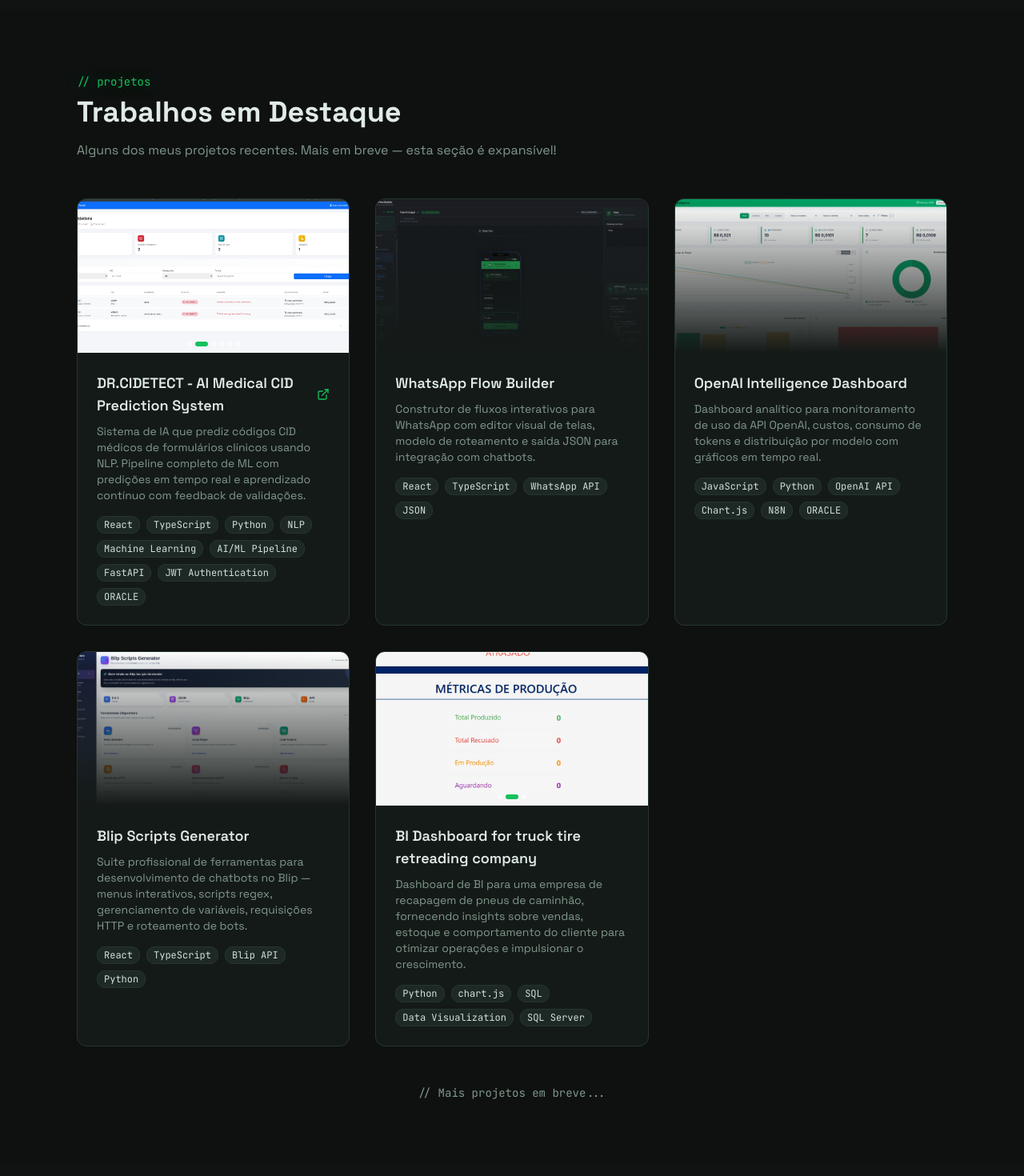
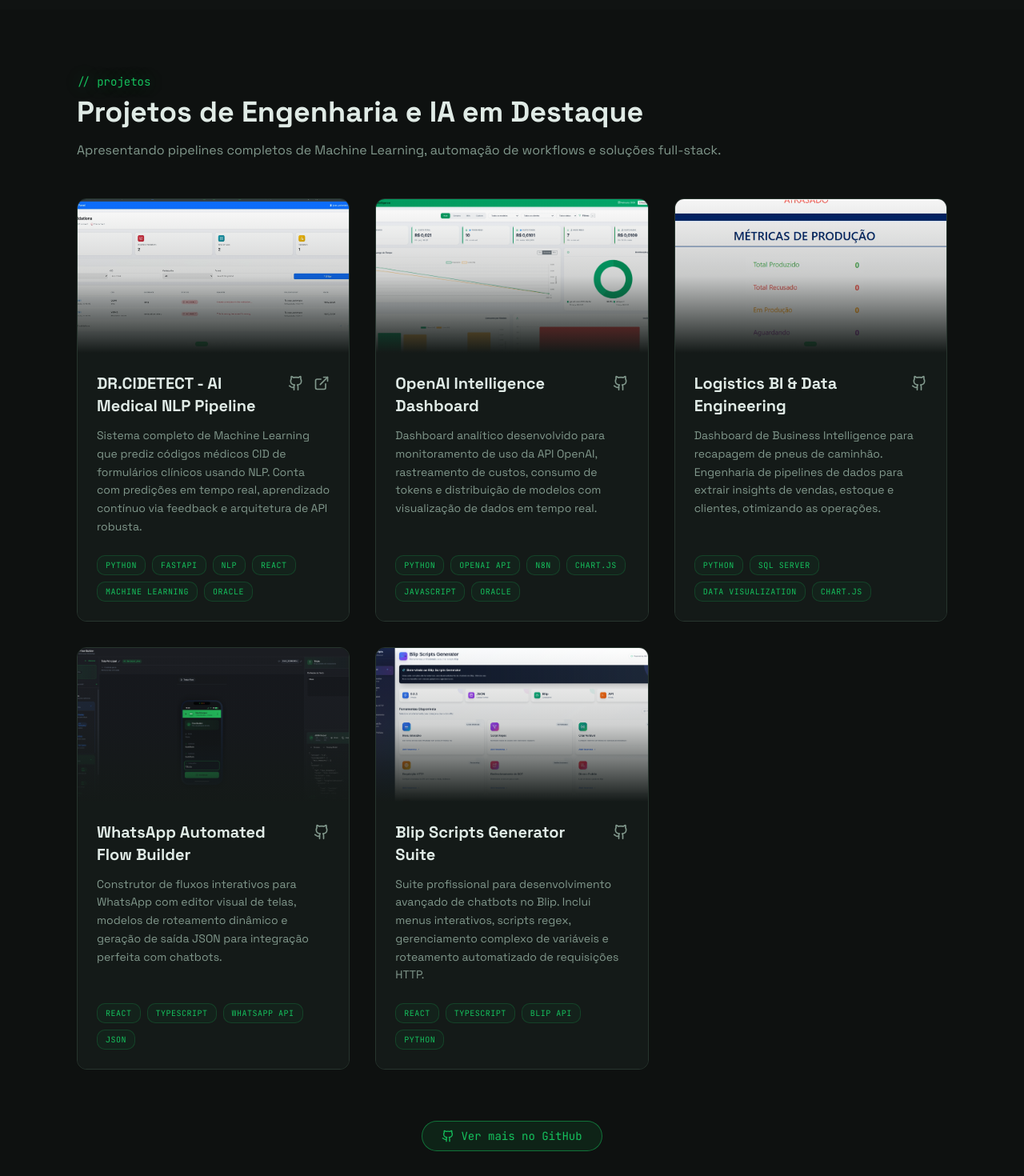
Before and after one commit to JoaoVictorPoloniato/PORTFOLIO, a React (Vite) app: page / in a window 1280 px wide. Shown: the part 2380-3850 px from the top of the page at 80% size. Built offline with nearby package versions, Linux system fonts and the light colour scheme; the HTML template or start-up script is replaced by a standard one.

Commit message:
Fix: Ajust my projects

```diff
--- a/src/components/ProjectsSection.tsx
+++ b/src/components/ProjectsSection.tsx
@@ -1,21 +1,20 @@
 import { useLanguage } from "@/contexts/LanguageContext";
 import { motion } from "framer-motion";
-import { ExternalLink } from "lucide-react";
-import ImageCarousel from "@/components/ImageCarousel"; // Importe o novo componente
+import { ExternalLink, Github } from "lucide-react";
+import ImageCarousel from "@/components/ImageCarousel";
 import projectWhatsapp from "@/assets/project-whatsapp.png";
 import projectOpenai from "@/assets/project-openai.png";
 import projectBlip from "@/assets/project-blip.png";
 
-// Importe as imagens do DR.CIDETECT (você vai adicionar depois)
+// Imagens DR.CIDETECT
 import cidetect1 from "@/assets/dashboard-frente.png";
 import cidetect2 from "@/assets/cids.png";
 import cidetect3 from "@/assets/aprovacoes.png";
 import cidetect4 from "@/assets/fomulario.png";
 import cidetect5 from "@/assets/insert_cid.png";
 import cidetect6 from "@/assets/tutorial.png";
-// Adicione mais imports conforme necessário
 
-// Dash Gapy
+// Imagens Dash Gapy
 import dashgap1 from "@/assets/gapy1.png";
 import dashgap2 from "@/assets/gapy2.png";
 import dashgap3 from "@/assets/gapy3.png";
@@ -23,10 +22,11 @@ import dashgap3 from "@/assets/gapy3.png";
 interface Project {
   title: string;
   description: string;
-  image?: string; // Mantido para compatibilidade
-  images?: string[]; // Novo campo para carrossel
+  image?: string;
+  images?: string[];
   techs: string[];
   link?: string;
+  github?: string;
 }
 
 const ProjectsSection = () => {
@@ -34,62 +34,56 @@ const ProjectsSection = () => {
 
   const projects: Project[] = [
     {
-      title: "DR.CIDETECT - AI Medical CID Prediction System",
+      title: "DR.CIDETECT - AI Medical NLP Pipeline",
       description: t(
-        "AI system that predicts medical CID codes from clinical forms using NLP. Complete ML pipeline with real-time predictions and continuous learning from validation feedback.",
-        "Sistema de IA que prediz códigos CID médicos de formulários clínicos usando NLP. Pipeline completo de ML com predições em tempo real e aprendizado contínuo com feedback de validações."
+        "End-to-end Machine Learning system that predicts medical ICD (CID) codes from clinical forms using NLP. Features real-time predictions, continuous learning from validation feedback, and robust API architecture.",
+        "Sistema completo de Machine Learning que prediz códigos médicos CID de formulários clínicos usando NLP. Conta com predições em tempo real, aprendizado contínuo via feedback e arquitetura de API robusta."
       ),
-      images: [
-        cidetect1,
-        cidetect2,
-        cidetect3,
-        cidetect4,
-        cidetect5,
-        cidetect6
-      ],
-      techs: ["React", "TypeScript", "Python", "NLP", "Machine Learning", "AI/ML Pipeline", "FastAPI", "JWT Authentication", "ORACLE"],
+      images: [cidetect1, cidetect2, cidetect3, cidetect4, cidetect5, cidetect6],
+      techs: ["Python", "FastAPI", "NLP", "React", "Machine Learning", "Oracle"],
       link: "#",
-    },
-    {
-      title: "WhatsApp Flow Builder",
-      description: t(
-        "Interactive flow builder for WhatsApp with visual screen editor, routing model, and JSON output for chatbot integration.",
-        "Construtor de fluxos interativos para WhatsApp com editor visual de telas, modelo de roteamento e saída JSON para integração com chatbots."
-      ),
-      image: projectWhatsapp,
-      techs: ["React", "TypeScript", "WhatsApp API", "JSON"],
+      github: "https://github.com/joaovictorPoloniato/seu-repo-cidetect", // Coloque seu link aqui
     },
     {
       title: "OpenAI Intelligence Dashboard",
       description: t(
-        "Analytics dashboard for monitoring OpenAI API usage, costs, token consumption, and model distribution with real-time charts.",
-        "Dashboard analítico para monitoramento de uso da API OpenAI, custos, consumo de tokens e distribuição por modelo com gráficos em tempo real."
+        "Analytics dashboard tailored for monitoring OpenAI API usage, tracking costs, token consumption, and model distribution through real-time data visualization.",
+        "Dashboard analítico desenvolvido para monitoramento de uso da API OpenAI, rastreamento de custos, consumo de tokens e distribuição de modelos com visualização de dados em tempo real."
       ),
       image: projectOpenai,
-      techs: ["JavaScript", "Python", "OpenAI API", "Chart.js", "N8N", "ORACLE"],
+      techs: ["Python", "OpenAI API", "N8N", "Chart.js", "JavaScript", "Oracle"],
+      github: "https://github.com/joaovictorPoloniato/seu-repo-openai",
     },
     {
-      title: "Blip Scripts Generator",
+      title: "Logistics BI & Data Engineering",
       description: t(
-        "Professional toolset for Blip chatbot development — interactive menus, regex scripts, variable management, HTTP requests, and bot routing.",
-        "Suite profissional de ferramentas para desenvolvimento de chatbots no Blip — menus interativos, scripts regex, gerenciamento de variáveis, requisições HTTP e roteamento de bots."
+        "Business Intelligence dashboard for a truck tire retreading company. Engineered data pipelines to extract insights on sales, inventory, and customer behavior, optimizing operations.",
+        "Dashboard de Business Intelligence para recapagem de pneus de caminhão. Engenharia de pipelines de dados para extrair insights de vendas, estoque e clientes, otimizando as operações."
+      ),
+      images: [dashgap1, dashgap2, dashgap3],
+      techs: ["Python", "SQL Server", "Data Visualization", "Chart.js"],
+      github: "https://github.com/joaovictorPoloniato/seu-repo-bi",
+    },
+    {
+      title: "WhatsApp Automated Flow Builder",
+      description: t(
+        "Interactive flow builder for WhatsApp featuring a visual screen editor, dynamic routing models, and JSON output generation for seamless chatbot integration.",
+        "Construtor de fluxos interativos para WhatsApp com editor visual de telas, modelos de roteamento dinâmico e geração de saída JSON para integração perfeita com chatbots."
+      ),
+      image: projectWhatsapp,
+      techs: ["React", "TypeScript", "WhatsApp API", "JSON"],
+      github: "https://github.com/joaovictorPoloniato/seu-repo-whatsapp",
+    },
+    {
+      title: "Blip Scripts Generator Suite",
+      description: t(
+        "Professional toolset for advanced Blip chatbot development. Includes interactive menus, regex scripts, complex variable management, and automated HTTP requests routing.",
+        "Suite profissional para desenvolvimento avançado de chatbots no Blip. Inclui menus interativos, scripts regex, gerenciamento complexo de variáveis e roteamento automatizado de requisições HTTP."
       ),
       image: projectBlip,
       techs: ["React", "TypeScript", "Blip API", "Python"],
+      github: "https://github.com/joaovictorPoloniato/seu-repo-blip",
     },
-    {
-      title: "BI Dashboard for truck tire retreading company",
-      description: t(
-        "BI dashboard for a truck tire retreading company, providing insights into sales, inventory, and customer behavior to optimize operations and drive growth.",
-        "Dashboard de BI para uma empresa de recapagem de pneus de caminhão, fornecendo insights sobre vendas, estoque e comportamento do cliente para otimizar operações e impulsionar o crescimento."
-      ),
-      images: [
-        dashgap1,
-        dashgap2,
-        dashgap3
-      ],
-      techs: ["Python", "chart.js", "SQL", "Data Visualization", "SQL Server"],
-    }
   ];
 
   return (
@@ -105,12 +99,12 @@ const ProjectsSection = () => {
             {"// "}{t("projects", "projetos")}
           </h2>
           <h3 className="mb-4 text-3xl font-bold text-foreground md:text-4xl">
-            {t("Featured Work", "Trabalhos em Destaque")}
+            {t("Featured AI & Engineering Work", "Projetos de Engenharia e IA em Destaque")}
           </h3>
           <p className="mb-12 text-muted-foreground">
             {t(
-              "Some of my recent projects. More coming soon — this section is expandable!",
-              "Alguns dos meus projetos recentes. Mais em breve — esta seção é expansível!"
+              "Showcasing end-to-end Machine Learning pipelines, automation workflows, and full-stack solutions.",
+              "Apresentando pipelines completos de Machine Learning, automação de workflows e soluções full-stack."
             )}
           </p>
         </motion.div>
@@ -123,40 +117,65 @@ const ProjectsSection = () => {
               whileInView={{ opacity: 1, y: 0 }}
               viewport={{ once: true }}
               transition={{ delay: i * 0.15, duration: 0.5 }}
-              className="group overflow-hidden rounded-lg border border-border bg-card transition-all hover:border-primary hover:border-glow"
+              className="group flex flex-col overflow-hidden rounded-lg border border-border bg-card transition-all hover:-translate-y-1 hover:border-primary hover:shadow-[0_0_20px_rgba(var(--primary),0.2)]"
             >
-              <div className="relative overflow-hidden">
+              <div className="relative overflow-hidden h-48 bg-background/50">
                 {project.images ? (
-                  // Usa o carrossel se tiver múltiplas imagens
+                  <div className="h-full w-full">
                     <ImageCarousel images={project.images} alt={project.title} interval={5000} />
+                  </div>
                 ) : (
-                  // Usa imagem única se não tiver carrossel
-                  <>
                   <img
                     src={project.image}
                     alt={project.title}
-                      className="h-48 w-full object-cover object-top transition-transform duration-500 group-hover:scale-105"
+                    className="h-full w-full object-cover object-top transition-transform duration-700 group-hover:scale-110"
                   />
-                    <div className="absolute inset-0 bg-gradient-to-t from-card to-transparent" />
-                  </>
                 )}
+                <div className="absolute inset-0 pointer-events-none bg-gradient-to-t from-card via-card/20 to-transparent" />
               </div>
 
-              <div className="p-6">
-                <div className="mb-2 flex items-center justify-between">
-                  <h4 className="text-lg font-semibold text-foreground">{project.title}</h4>
+              <div className="flex flex-1 flex-col p-6 relative z-10 bg-card">
+                <div className="mb-3 flex items-start justify-between gap-4">
+                  <h4 className="text-xl font-bold text-foreground transition-colors group-hover:text-primary">
+                    {project.title}
+                  </h4>
+
+                  {/* ÍCONES DO GITHUB E LINK EXTERNO */}
+                  <div className="flex shrink-0 gap-3 pt-1">
+                    {project.github && (
+                      <a
+                        href={project.github}
+                        target="_blank"
+                        rel="noopener noreferrer"
+                        className="text-muted-foreground transition-all hover:scale-110 hover:text-foreground"
+                        aria-label="GitHub Repository"
+                      >
+                        <Github className="h-5 w-5" />
+                      </a>
+                    )}
                     {project.link && (
-                    <a href={project.link} target="_blank" rel="noopener noreferrer" className="text-primary hover:text-glow-strong">
-                      <ExternalLink className="h-4 w-4" />
+                      <a
+                        href={project.link}
+                        target="_blank"
+                        rel="noopener noreferrer"
+                        className="text-muted-foreground transition-all hover:scale-110 hover:text-primary"
+                        aria-label="Live Demo"
+                      >
+                        <ExternalLink className="h-5 w-5" />
                       </a>
                     )}
                   </div>
-                <p className="mb-4 text-sm text-muted-foreground">{project.description}</p>
+                </div>
+
+                <p className="mb-6 flex-1 text-sm text-muted-foreground leading-relaxed">
+                  {project.description}
+                </p>
+
                 <div className="flex flex-wrap gap-2">
                   {project.techs.map((tech) => (
                     <span
                       key={tech}
-                      className="rounded-md border border-border bg-secondary px-2 py-0.5 font-mono text-xs text-secondary-foreground"
+                      className="rounded-md border border-primary/20 bg-primary/5 px-2.5 py-1 font-mono text-[10px] uppercase tracking-wider text-primary transition-colors group-hover:border-primary/50"
                     >
                       {tech}
                     </span>
@@ -171,11 +190,17 @@ const ProjectsSection = () => {
           initial={{ opacity: 0 }}
           whileInView={{ opacity: 1 }}
           viewport={{ once: true }}
-          className="mt-12 text-center"
+          className="mt-16 text-center"
         >
-          <p className="font-mono text-sm text-muted-foreground">
-            {t("// More projects coming soon...", "// Mais projetos em breve...")}
-          </p>
+          <a
+            href="https://github.com/joaovictorPoloniato"
+            target="_blank"
+            rel="noopener noreferrer"
+            className="inline-flex items-center gap-2 rounded-full border border-primary/50 bg-primary/10 px-6 py-2 font-mono text-sm text-primary transition-all hover:bg-primary hover:text-primary-foreground"
+          >
+            <Github className="h-4 w-4" />
+            {t("View more on GitHub", "Ver mais no GitHub")}
+          </a>
         </motion.div>
       </div>
     </section>
```
Lines whose indentation alone changed are shown as unchanged.
